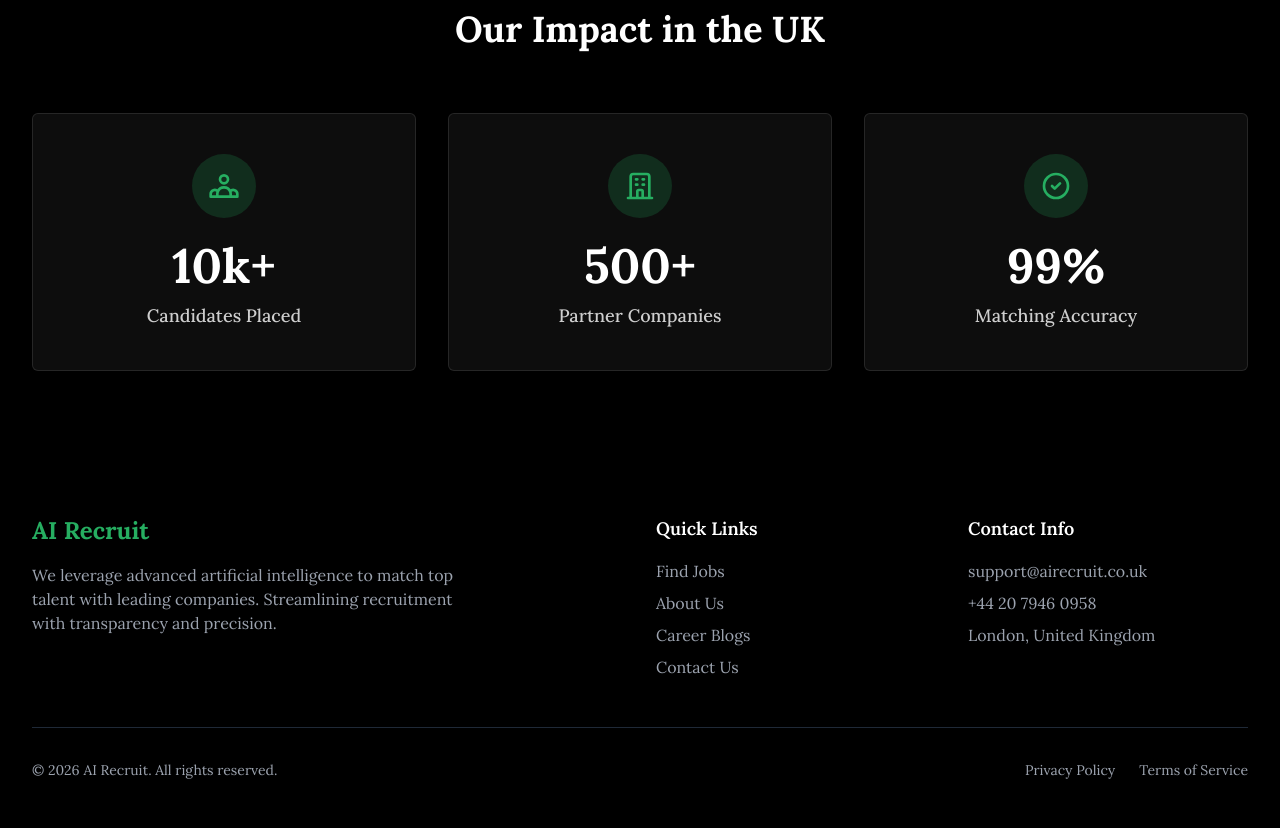
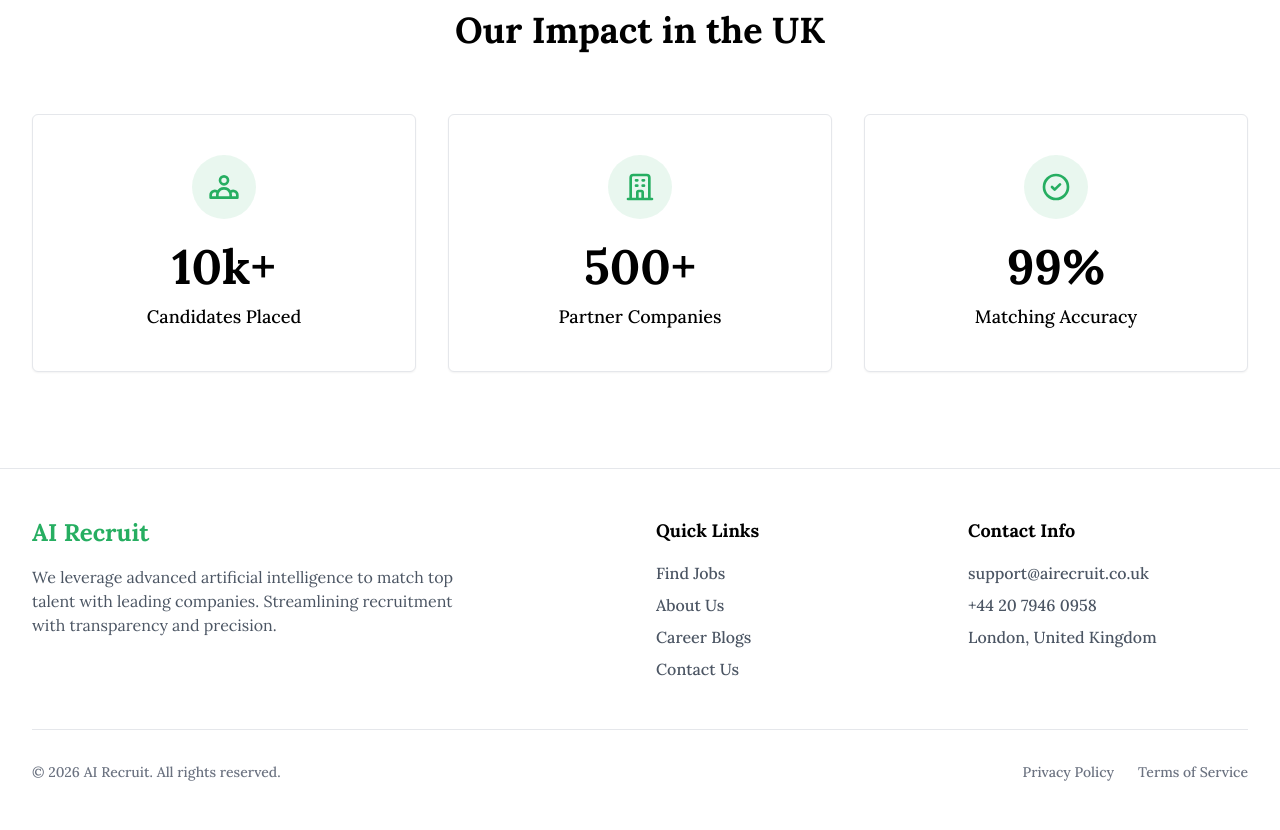
Before and after one commit to Iqbalhossen07/ai-recruitment, a Next.js app: page /about in a window 1280 px wide. Shown: the part 1287-2117 px from the top of the page. Built offline with nearby package versions, Linux system fonts and the light colour scheme.

Commit message:
style: remove all black backgrounds from about, cta, and footer to enforce light theme

```diff
--- a/src/app/about/page.tsx
+++ b/src/app/about/page.tsx
@@ -26,9 +26,9 @@ export default function AboutPage() {
             </div>
 
             {/* Floating Badge */}
-            <div className="absolute -bottom-8 -right-8 bg-black text-white p-6 rounded-md shadow-xl border border-white/10 hidden md:block">
+            <div className="absolute -bottom-8 -right-8 bg-white text-black p-6 rounded-md shadow-xl border border-gray-100 hidden md:block">
               <div className="text-3xl font-bold text-primary mb-1">2026</div>
-              <div className="text-sm font-semibold uppercase tracking-wider">Established</div>
+              <div className="text-sm font-semibold uppercase tracking-wider text-gray-500">Established</div>
             </div>
           </div>
 
@@ -51,7 +51,7 @@ export default function AboutPage() {
             </div>
 
             <div className="mt-10">
-              <Link href="/contact" className="inline-block bg-black text-white font-bold px-8 py-4 rounded-md hover:bg-primary transition-colors hover:text-black">
+              <Link href="/contact" className="inline-block bg-primary text-black font-bold px-8 py-4 rounded-md hover:opacity-90 transition-opacity">
                 Get In Touch
               </Link>
             </div>
@@ -60,36 +60,36 @@ export default function AboutPage() {
       </section>
 
       {/* Stats Section */}
-      <section className="py-24 px-4 sm:px-6 lg:px-8 bg-black text-white">
+      <section className="py-24 px-4 sm:px-6 lg:px-8 bg-white border-t border-gray-100">
         <div className="max-w-7xl mx-auto">
           <div className="text-center mb-16">
             <span className="text-primary font-bold tracking-wider text-sm uppercase mb-2 block">By The Numbers</span>
-            <h2 className="text-3xl md:text-4xl font-bold">Our Impact in the UK</h2>
+            <h2 className="text-3xl md:text-4xl font-bold text-black">Our Impact in the UK</h2>
           </div>
 
           <div className="grid grid-cols-1 md:grid-cols-3 gap-8">
-            <div className="bg-white/5 border border-white/10 p-10 rounded-md text-center hover:border-primary transition-colors duration-300 group">
-              <div className="w-16 h-16 bg-primary/20 rounded-full flex items-center justify-center mx-auto mb-6 group-hover:bg-primary group-hover:text-black transition-colors">
+            <div className="bg-white border border-gray-200 p-10 rounded-md text-center hover:border-primary shadow-sm hover:shadow-lg transition-all duration-300 group">
+              <div className="w-16 h-16 bg-primary/10 rounded-full flex items-center justify-center mx-auto mb-6 group-hover:bg-primary transition-colors">
                 <svg className="w-8 h-8 text-primary group-hover:text-black" fill="none" viewBox="0 0 24 24" stroke="currentColor"><path strokeLinecap="round" strokeLinejoin="round" strokeWidth={2} d="M17 20h5v-2a3 3 0 00-5.356-1.857M17 20H7m10 0v-2c0-.656-.126-1.283-.356-1.857M7 20H2v-2a3 3 0 015.356-1.857M7 20v-2c0-.656.126-1.283.356-1.857m0 0a5.002 5.002 0 019.288 0M15 7a3 3 0 11-6 0 3 3 0 016 0z" /></svg>
               </div>
-              <h3 className="text-5xl font-bold text-white mb-3 group-hover:text-primary transition-colors">10k+</h3>
-              <p className="text-white/80 font-medium text-lg">Candidates Placed</p>
+              <h3 className="text-5xl font-bold text-black mb-3">10k+</h3>
+              <p className="text-black font-medium text-lg">Candidates Placed</p>
             </div>
 
-            <div className="bg-white/5 border border-white/10 p-10 rounded-md text-center hover:border-primary transition-colors duration-300 group">
-              <div className="w-16 h-16 bg-primary/20 rounded-full flex items-center justify-center mx-auto mb-6 group-hover:bg-primary group-hover:text-black transition-colors">
+            <div className="bg-white border border-gray-200 p-10 rounded-md text-center hover:border-primary shadow-sm hover:shadow-lg transition-all duration-300 group">
+              <div className="w-16 h-16 bg-primary/10 rounded-full flex items-center justify-center mx-auto mb-6 group-hover:bg-primary transition-colors">
                 <svg className="w-8 h-8 text-primary group-hover:text-black" fill="none" viewBox="0 0 24 24" stroke="currentColor"><path strokeLinecap="round" strokeLinejoin="round" strokeWidth={2} d="M19 21V5a2 2 0 00-2-2H7a2 2 0 00-2 2v16m14 0h2m-2 0h-5m-9 0H3m2 0h5M9 7h1m-1 4h1m4-4h1m-1 4h1m-5 10v-5a1 1 0 011-1h2a1 1 0 011 1v5m-4 0h4" /></svg>
               </div>
-              <h3 className="text-5xl font-bold text-white mb-3 group-hover:text-primary transition-colors">500+</h3>
-              <p className="text-white/80 font-medium text-lg">Partner Companies</p>
+              <h3 className="text-5xl font-bold text-black mb-3">500+</h3>
+              <p className="text-black font-medium text-lg">Partner Companies</p>
             </div>
 
-            <div className="bg-white/5 border border-white/10 p-10 rounded-md text-center hover:border-primary transition-colors duration-300 group">
-              <div className="w-16 h-16 bg-primary/20 rounded-full flex items-center justify-center mx-auto mb-6 group-hover:bg-primary group-hover:text-black transition-colors">
+            <div className="bg-white border border-gray-200 p-10 rounded-md text-center hover:border-primary shadow-sm hover:shadow-lg transition-all duration-300 group">
+              <div className="w-16 h-16 bg-primary/10 rounded-full flex items-center justify-center mx-auto mb-6 group-hover:bg-primary transition-colors">
                 <svg className="w-8 h-8 text-primary group-hover:text-black" fill="none" viewBox="0 0 24 24" stroke="currentColor"><path strokeLinecap="round" strokeLinejoin="round" strokeWidth={2} d="M9 12l2 2 4-4m6 2a9 9 0 11-18 0 9 9 0 0118 0z" /></svg>
               </div>
-              <h3 className="text-5xl font-bold text-white mb-3 group-hover:text-primary transition-colors">99%</h3>
-              <p className="text-white/80 font-medium text-lg">Matching Accuracy</p>
+              <h3 className="text-5xl font-bold text-black mb-3">99%</h3>
+              <p className="text-black font-medium text-lg">Matching Accuracy</p>
             </div>
           </div>
         </div>
--- a/src/components/layout/Footer.tsx
+++ b/src/components/layout/Footer.tsx
@@ -2,7 +2,7 @@ import Link from "next/link";
 
 export default function Footer() {
   return (
-    <footer className="bg-black text-white py-12 mt-auto">
+    <footer className="bg-white border-t border-gray-200 py-12 mt-auto">
       <div className="max-w-7xl mx-auto px-4 sm:px-6 lg:px-8">
         <div className="grid grid-cols-1 md:grid-cols-4 gap-8">
 
@@ -11,32 +11,32 @@ export default function Footer() {
             <Link href="/" className="text-2xl font-bold text-primary mb-4 block">
               AI Recruit
             </Link>
-            <p className="text-gray-400 mt-4 max-w-md">
+            <p className="text-gray-600 mt-4 max-w-md">
               We leverage advanced artificial intelligence to match top talent with leading companies. Streamlining recruitment with transparency and precision.
             </p>
           </div>
 
           {/* Quick Links */}
           <div>
-            <h3 className="text-lg font-semibold mb-4 text-white">Quick Links</h3>
-            <ul className="space-y-2">
+            <h3 className="text-lg font-bold mb-4 text-black">Quick Links</h3>
+            <ul className="space-y-2 font-medium">
               <li>
-                <Link href="/jobs" className="text-gray-400 hover:text-primary transition-colors">
+                <Link href="/jobs" className="text-gray-600 hover:text-primary transition-colors">
                   Find Jobs
                 </Link>
               </li>
               <li>
-                <Link href="/about" className="text-gray-400 hover:text-primary transition-colors">
+                <Link href="/about" className="text-gray-600 hover:text-primary transition-colors">
                   About Us
                 </Link>
               </li>
               <li>
-                <Link href="/blogs" className="text-gray-400 hover:text-primary transition-colors">
+                <Link href="/blogs" className="text-gray-600 hover:text-primary transition-colors">
                   Career Blogs
                 </Link>
               </li>
               <li>
-                <Link href="/contact" className="text-gray-400 hover:text-primary transition-colors">
+                <Link href="/contact" className="text-gray-600 hover:text-primary transition-colors">
                   Contact Us
                 </Link>
               </li>
@@ -45,8 +45,8 @@ export default function Footer() {
 
           {/* Contact Info */}
           <div>
-            <h3 className="text-lg font-semibold mb-4 text-white">Contact Info</h3>
-            <ul className="space-y-2 text-gray-400">
+            <h3 className="text-lg font-bold mb-4 text-black">Contact Info</h3>
+            <ul className="space-y-2 text-gray-600 font-medium">
               <li>support@airecruit.co.uk</li>
               <li>+44 20 7946 0958</li>
               <li>London, United Kingdom</li>
@@ -55,15 +55,15 @@ export default function Footer() {
 
         </div>
 
-        <div className="border-t border-gray-800 mt-12 pt-8 flex flex-col md:flex-row justify-between items-center">
-          <p className="text-gray-400 text-sm">
+        <div className="border-t border-gray-200 mt-12 pt-8 flex flex-col md:flex-row justify-between items-center">
+          <p className="text-gray-500 font-medium text-sm">
             &copy; {new Date().getFullYear()} AI Recruit. All rights reserved.
           </p>
-          <div className="flex space-x-6 mt-4 md:mt-0">
-            <Link href="/privacy" className="text-gray-400 hover:text-primary text-sm transition-colors">
+          <div className="flex space-x-6 mt-4 md:mt-0 font-medium">
+            <Link href="/privacy" className="text-gray-500 hover:text-primary text-sm transition-colors">
               Privacy Policy
             </Link>
-            <Link href="/terms" className="text-gray-400 hover:text-primary text-sm transition-colors">
+            <Link href="/terms" className="text-gray-500 hover:text-primary text-sm transition-colors">
               Terms of Service
             </Link>
           </div>
```
Also changed, not shown: src/app/page.tsx (+8 -7 lines).
